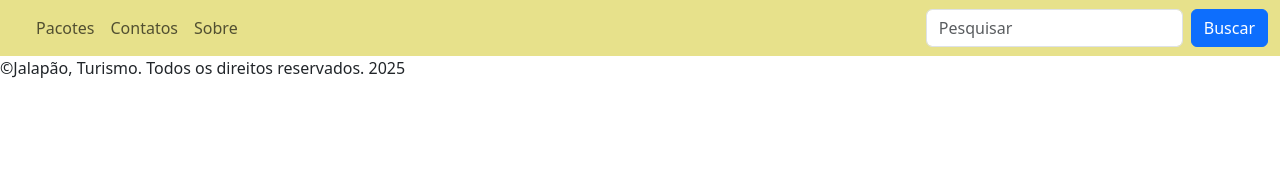
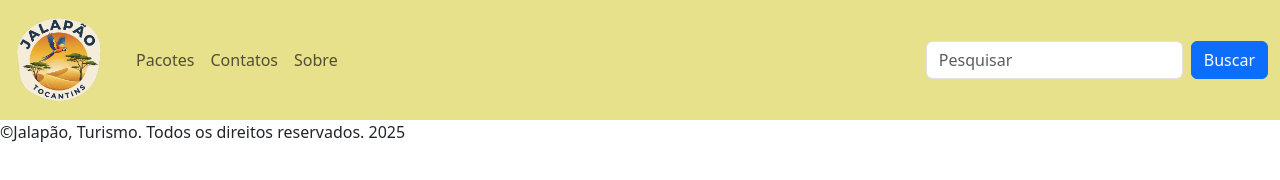
Before and after one commit to contatoatencaoprimaria-ctrl/Jalap-o_Turismo, a plain HTML site: page index.html in a window 1280 px wide. Drawn offline with nearby package versions, Linux system fonts and the light colour scheme; the site is published under a folder, as on GitHub Pages, so addresses that start at the root find nothing.

Commit message:
v2
v2 barra

```diff
--- a/index.html
+++ b/index.html
@@ -14,7 +14,7 @@
         <nav class="navbar navbar-expand-sm nav-top">
             <div class="container-fluid">
                 <a class="navbar-brand" href="javascript:void(0)">
-                    <img src="/img/LOGOJALPA(1).png" width="100px" alt="">
+                    <img src="img/LOGOJALPA(1).png" width="100px" alt="">
                 </a>
 
                 <button class="navbar-toggler" type="button" data-bs-toggle="collapse" data-bs-target="#mynavbar">
```
